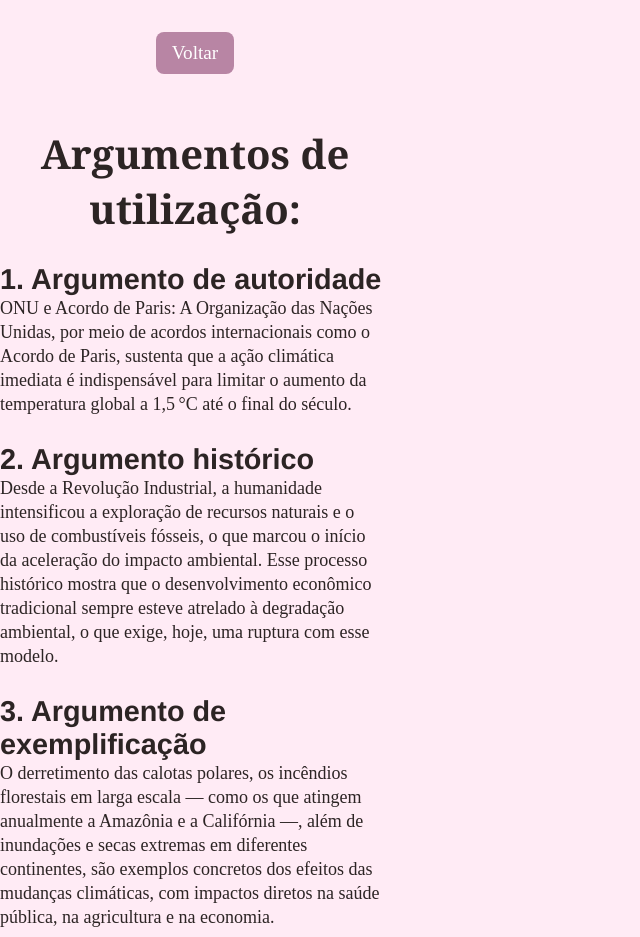
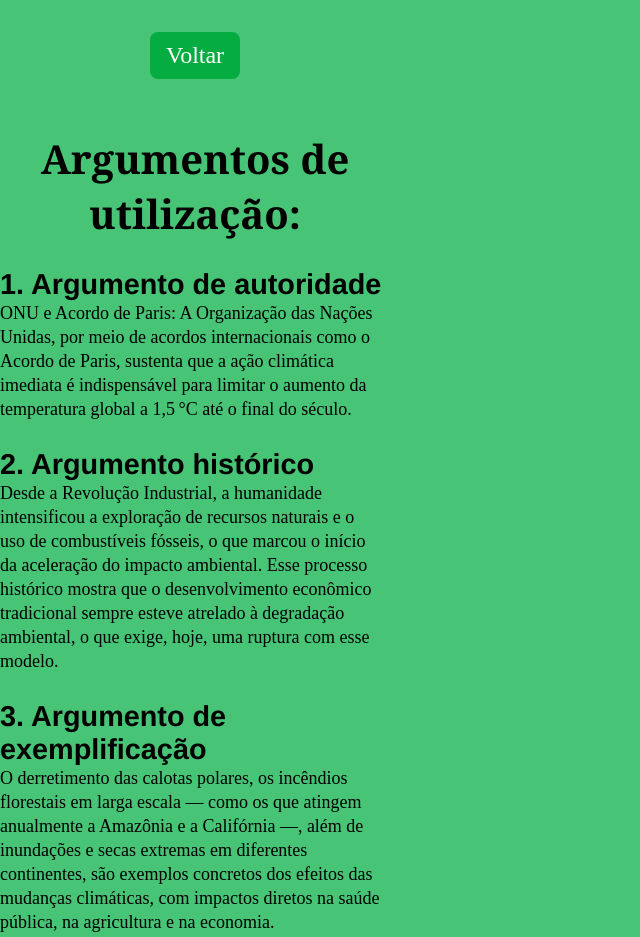
Before and after one commit to zm-julia/Site-Reda-o, a plain HTML site: page indexArguAmbiente.html in a window 1280 px wide. Shown: the top 937 px of the page, without its empty margins (0-640 px from the left). Drawn offline with Linux system fonts and the light colour scheme.

Commit message:
sexta versão

```diff
--- a/indexArguAmbiente.html
+++ b/indexArguAmbiente.html
@@ -14,7 +14,7 @@
         <br>
         <nav>
 
-            <a href="./indexEducacao.html">Voltar</a>
+            <a href="./indexAmbiente.html">Voltar</a>
             <br><br>
 
         </nav>
--- a/styleAmbiente.css
+++ b/styleAmbiente.css
@@ -4,7 +4,7 @@
 }
 
 body{
-    background-color: rgba(255, 227, 241, 0.712);
+    background-color: #47c475;
     font-family: 'Times New Roman', Times, serif;
     text-align: center;
     font-size: 1.5rem;
@@ -16,10 +16,10 @@ nav {
     margin-bottom: 20px;
   }
   nav a {
-    background-color: rgb(184, 133, 164);
+    background-color: #05ac42;
     text-decoration: none;
     color: white;
-    font-size: 1.2rem;
+    font-size: 1.5rem;
     margin: 5px;
     padding: 10px 16px;
     border-radius: 8px;
@@ -28,12 +28,12 @@ nav {
   }
 
   nav a:hover {
-    background-color: rgb(145, 98, 132);
+    background-color: #33ff7e;
   }
 
 h1{
     text-decoration: none;
-    color: rgb(44, 36, 36);
+    color: black;
     font-size: 3.0rem;
 
     text-align: center;
@@ -43,7 +43,7 @@ h1{
 
 p{
 
-    color: rgb(63, 54, 54);
+    color: black;
     font-size: 1.5rem;
     margin-right: 10px;
     text-align: center;
@@ -68,7 +68,7 @@ main{
     margin-bottom: 30px;
 }
 footer p{
-    color: rgb(0, 0, 0);
+    color: black;
     font-size: 1.0rem;
     margin-right: 10px;
     display: inline-flex;
--- a/styleArguAlimentar.css
+++ b/styleArguAlimentar.css
@@ -4,7 +4,7 @@
 }
 
 body{
-    background-color: rgba(255, 227, 241, 0.712);
+    background-color: #f9e4c6;
     font-family: 'Times New Roman', Times, serif;
     text-align: center;
     font-size: 1.5rem;
@@ -16,10 +16,10 @@ nav {
     margin-bottom: 20px;
   }
   nav a {
-    background-color: rgb(184, 133, 164);
+    background-color: #064674;
     text-decoration: none;
     color: white;
-    font-size: 1.2rem;
+    font-size: 1.5rem;
     margin: 5px;
     padding: 10px 16px;
     border-radius: 8px;
@@ -28,12 +28,12 @@ nav {
   }
 
   nav a:hover {
-    background-color: rgb(145, 98, 132);
+    background-color: #ff9d76;
   }
 
 h1{
     text-decoration: none;
-    color: rgb(44, 36, 36);
+    color: black;
     font-size: 2.5rem;
     text-align: center;
     font-family: Georgia, 'Times New Roman', Times, serif;
@@ -41,17 +41,16 @@ h1{
 
 h2{
     text-decoration: none;
-    color: rgb(44, 36, 36);
+    color: black;
     font-size: 1.8rem;
     text-align: left;
     font-family: 'Franklin Gothic Medium', 'Arial Narrow', Arial, sans-serif;
-
 }
 
 p{
 
 
-    color: rgb(44, 36, 36);
+    color: black;
     line-height: 1.5rem;
     font-size: 1.125rem;
     margin-right: 10px;
@@ -60,7 +59,7 @@ p{
 
 }
 footer p{
-    color: rgb(0, 0, 0);
+    color: black;
     font-size: 1.0rem;
     margin-right: 10px;
     display: inline-flex;
--- a/styleArguAmbiente.css
+++ b/styleArguAmbiente.css
@@ -4,7 +4,7 @@
 }
 
 body{
-    background-color: rgba(255, 227, 241, 0.712);
+    background-color: #47c475;
     font-family: 'Times New Roman', Times, serif;
     text-align: center;
     font-size: 1.5rem;
@@ -16,10 +16,10 @@ nav {
     margin-bottom: 20px;
   }
   nav a {
-    background-color: rgb(184, 133, 164);
+    background-color: #05ac42;
     text-decoration: none;
     color: white;
-    font-size: 1.2rem;
+    font-size: 1.5rem;
     margin: 5px;
     padding: 10px 16px;
     border-radius: 8px;
@@ -28,12 +28,12 @@ nav {
   }
 
   nav a:hover {
-    background-color: rgb(145, 98, 132);
+    background-color: #33ff7e;
   }
 
 h1{
     text-decoration: none;
-    color: rgb(44, 36, 36);
+    color: black;
     font-size: 2.5rem;
     text-align: center;
     font-family: Georgia, 'Times New Roman', Times, serif;
@@ -41,7 +41,7 @@ h1{
 
 h2{
     text-decoration: none;
-    color: rgb(44, 36, 36);
+    color: black;
     font-size: 1.8rem;
     text-align: left;
     font-family: 'Franklin Gothic Medium', 'Arial Narrow', Arial, sans-serif;
@@ -51,7 +51,7 @@ h2{
 p{
 
 
-    color: rgb(44, 36, 36);
+    color: black;
     line-height: 1.5rem;
     font-size: 1.125rem;
     margin-right: 10px;
@@ -60,7 +60,7 @@ p{
 
 }
 footer p{
-    color: rgb(0, 0, 0);
+    color: black;
     font-size: 1.0rem;
     margin-right: 10px;
     display: inline-flex;
--- a/styleArguCiberS.css
+++ b/styleArguCiberS.css
@@ -4,7 +4,7 @@
 }
 
 body{
-    background-color: rgba(255, 227, 241, 0.712);
+    background-color:  rgb(82, 108, 255);
     font-family: 'Times New Roman', Times, serif;
     text-align: center;
     font-size: 1.5rem;
@@ -16,10 +16,10 @@ nav {
     margin-bottom: 20px;
   }
   nav a {
-    background-color: rgb(184, 133, 164);
+    background-color: rgb(241, 241, 241);
     text-decoration: none;
-    color: white;
-    font-size: 1.2rem;
+    color:rgb(139, 139, 139);
+    font-size: 1.5rem;
     margin: 5px;
     padding: 10px 16px;
     border-radius: 8px;
@@ -28,12 +28,12 @@ nav {
   }
 
   nav a:hover {
-    background-color: rgb(145, 98, 132);
+    background-color: rgb(211, 209, 209);
   }
 
 h1{
     text-decoration: none;
-    color: rgb(44, 36, 36);
+    color: black;
     font-size: 2.5rem;
     text-align: center;
     font-family: Georgia, 'Times New Roman', Times, serif;
@@ -41,7 +41,7 @@ h1{
 
 h2{
     text-decoration: none;
-    color: rgb(44, 36, 36);
+    color: black;
     font-size: 1.8rem;
     text-align: left;
     font-family: 'Franklin Gothic Medium', 'Arial Narrow', Arial, sans-serif;
@@ -51,7 +51,7 @@ h2{
 p{
 
 
-    color: rgb(44, 36, 36);
+    color: black;
     line-height: 1.5rem;
     font-size: 1.125rem;
     margin-right: 10px;
--- a/styleArguCidadaniaC.css
+++ b/styleArguCidadaniaC.css
@@ -4,7 +4,7 @@
 }
 
 body{
-    background-color: rgba(255, 227, 241, 0.712);
+    background-color: #d8cca4;
     font-family: 'Times New Roman', Times, serif;
     text-align: center;
     font-size: 1.5rem;
@@ -16,10 +16,10 @@ nav {
     margin-bottom: 20px;
   }
   nav a {
-    background-color: rgb(184, 133, 164);
+    background-color: #e1a976;
     text-decoration: none;
-    color: white;
-    font-size: 1.2rem;
+    color: black;
+    font-size: 1.5rem;
     margin: 5px;
     padding: 10px 16px;
     border-radius: 8px;
@@ -28,12 +28,12 @@ nav {
   }
 
   nav a:hover {
-    background-color: rgb(145, 98, 132);
+    background-color: #ece1bc;
   }
 
 h1{
     text-decoration: none;
-    color: rgb(44, 36, 36);
+    color: black;
     font-size: 2.5rem;
     text-align: center;
     font-family: Georgia, 'Times New Roman', Times, serif;
@@ -41,7 +41,7 @@ h1{
 
 h2{
     text-decoration: none;
-    color: rgb(44, 36, 36);
+    color: black;
     font-size: 1.8rem;
     text-align: left;
     font-family: 'Franklin Gothic Medium', 'Arial Narrow', Arial, sans-serif;
@@ -51,7 +51,7 @@ h2{
 p{
 
 
-    color: rgb(44, 36, 36);
+    color: black;
     line-height: 1.5rem;
     font-size: 1.125rem;
     margin-right: 10px;
@@ -60,7 +60,7 @@ p{
 
 }
 footer p{
-    color: rgb(0, 0, 0);
+    color: black;
     font-size: 1.0rem;
     margin-right: 10px;
     display: inline-flex;
--- a/styleArguMeioAmbi.css
+++ b/styleArguMeioAmbi.css
@@ -16,7 +16,7 @@ nav {
     margin-bottom: 20px;
   }
   nav a {
-    background-color: rgb(184, 133, 164);
+    background-color: #d088fd;
     text-decoration: none;
     color: white;
     font-size: 1.2rem;
--- a/styleArguPluralidadeC.css
+++ b/styleArguPluralidadeC.css
@@ -4,7 +4,7 @@
 }
 
 body{
-    background-color: rgba(255, 227, 241, 0.712);
+    background-color: #faf4d6;
     font-family: 'Times New Roman', Times, serif;
     text-align: center;
     font-size: 1.5rem;
@@ -16,10 +16,10 @@ nav {
     margin-bottom: 20px;
   }
   nav a {
-    background-color: rgb(184, 133, 164);
+    background-color: #004aad;
     text-decoration: none;
     color: white;
-    font-size: 1.2rem;
+    font-size: 1.5rem;
     margin: 5px;
     padding: 10px 16px;
     border-radius: 8px;
@@ -28,12 +28,12 @@ nav {
   }
 
   nav a:hover {
-    background-color: rgb(145, 98, 132);
+    background-color: #76acf3;
   }
 
 h1{
     text-decoration: none;
-    color: rgb(44, 36, 36);
+    color: black;
     font-size: 2.5rem;
     text-align: center;
     font-family: Georgia, 'Times New Roman', Times, serif;
@@ -41,7 +41,7 @@ h1{
 
 h2{
     text-decoration: none;
-    color: rgb(44, 36, 36);
+    color: black;
     font-size: 1.8rem;
     text-align: left;
     font-family: 'Franklin Gothic Medium', 'Arial Narrow', Arial, sans-serif;
@@ -51,7 +51,7 @@ h2{
 p{
 
 
-    color: rgb(44, 36, 36);
+    color: black;
     line-height: 1.5rem;
     font-size: 1.125rem;
     margin-right: 10px;
@@ -60,7 +60,7 @@ p{
 
 }
 footer p{
-    color: rgb(0, 0, 0);
+    color: black;
     font-size: 1.0rem;
     margin-right: 10px;
     display: inline-flex;
--- a/styleArguSaude.css
+++ b/styleArguSaude.css
@@ -4,7 +4,7 @@
 }
 
 body{
-    background-color: rgba(255, 227, 241, 0.712);
+    background-color:  #ffffff;;
     font-family: 'Times New Roman', Times, serif;
     text-align: center;
     font-size: 1.5rem;
@@ -16,10 +16,10 @@ nav {
     margin-bottom: 20px;
   }
   nav a {
-    background-color: rgb(184, 133, 164);
+    background-color: #004aad;
     text-decoration: none;
     color: white;
-    font-size: 1.2rem;
+    font-size: 1.5rem;
     margin: 5px;
     padding: 10px 16px;
     border-radius: 8px;
@@ -28,12 +28,12 @@ nav {
   }
 
   nav a:hover {
-    background-color: rgb(145, 98, 132);
+    background-color: #76acf3;
   }
 
 h1{
     text-decoration: none;
-    color: rgb(44, 36, 36);
+    color: black;
     font-size: 2.5rem;
     text-align: center;
     font-family: Georgia, 'Times New Roman', Times, serif;
@@ -41,7 +41,7 @@ h1{
 
 h2{
     text-decoration: none;
-    color: rgb(44, 36, 36);
+    color: black;
     font-size: 1.8rem;
     text-align: left;
     font-family: 'Franklin Gothic Medium', 'Arial Narrow', Arial, sans-serif;
@@ -51,7 +51,7 @@ h2{
 p{
 
 
-    color: rgb(44, 36, 36);
+    color: black;
     line-height: 1.5rem;
     font-size: 1.125rem;
     margin-right: 10px;
@@ -60,7 +60,7 @@ p{
 
 }
 footer p{
-    color: rgb(0, 0, 0);
+    color: black;
     font-size: 1.0rem;
     margin-right: 10px;
     display: inline-flex;
--- a/styleArguTransito.css
+++ b/styleArguTransito.css
@@ -4,7 +4,7 @@
 }
 
 body{
-    background-color: rgba(255, 227, 241, 0.712);
+    background-color: #f8e567;;
     font-family: 'Times New Roman', Times, serif;
     text-align: center;
     font-size: 1.5rem;
@@ -16,10 +16,10 @@ nav {
     margin-bottom: 20px;
   }
   nav a {
-    background-color: rgb(184, 133, 164);
+    background-color: #ff5757;
     text-decoration: none;
-    color: white;
-    font-size: 1.2rem;
+    color: black;
+    font-size: 1.5rem;
     margin: 5px;
     padding: 10px 16px;
     border-radius: 8px;
@@ -28,12 +28,12 @@ nav {
   }
 
   nav a:hover {
-    background-color: rgb(145, 98, 132);
+    background-color: #ff8787;;
   }
 
 h1{
     text-decoration: none;
-    color: rgb(44, 36, 36);
+    color: black;
     font-size: 2.5rem;
     text-align: center;
     font-family: Georgia, 'Times New Roman', Times, serif;
@@ -41,7 +41,7 @@ h1{
 
 h2{
     text-decoration: none;
-    color: rgb(44, 36, 36);
+    color: black;
     font-size: 1.8rem;
     text-align: left;
     font-family: 'Franklin Gothic Medium', 'Arial Narrow', Arial, sans-serif;
@@ -51,7 +51,7 @@ h2{
 p{
 
 
-    color: rgb(44, 36, 36);
+    color: black;
     line-height: 1.5rem;
     font-size: 1.125rem;
     margin-right: 10px;
@@ -60,7 +60,7 @@ p{
 
 }
 footer p{
-    color: rgb(0, 0, 0);
+    color: black;
     font-size: 1.0rem;
     margin-right: 10px;
     display: inline-flex;
--- a/styleCiberSegu.css
+++ b/styleCiberSegu.css
@@ -16,9 +16,9 @@ nav {
     margin-bottom: 20px;
   }
   nav a {
-    background-color: rgb(168, 168, 168);
+    background-color: rgb(241, 241, 241);
     text-decoration: none;
-    color: white;
+    color: rgb(139, 139, 139);
     font-size: 1.2rem;
     margin: 5px;
     padding: 10px 16px;
@@ -28,13 +28,13 @@ nav {
   }
 
   nav a:hover {
-    background-color: rgb(145, 98, 132);
+    background-color:rgb(211, 209, 209);
   }
 
 
 p{
 
-    color: rgb(63, 54, 54);
+    color: black;
     font-size: 1.4rem;
     margin-right: 10px;
     text-align: center;
--- a/styleCidadaniaC.css
+++ b/styleCidadaniaC.css
@@ -4,7 +4,7 @@
 }
 
 body{
-    background-color: rgba(255, 227, 241, 0.712);
+    background-color: #d8cca4;
     font-family: 'Times New Roman', Times, serif;
     text-align: center;
     font-size: 1.5rem;
@@ -16,10 +16,10 @@ nav {
     margin-bottom: 20px;
   }
   nav a {
-    background-color: rgb(184, 133, 164);
+    background-color: #e1a976;
     text-decoration: none;
-    color: white;
-    font-size: 1.2rem;
+    color: black;
+    font-size: 1.5rem;
     margin: 5px;
     padding: 10px 16px;
     border-radius: 8px;
@@ -28,12 +28,12 @@ nav {
   }
 
   nav a:hover {
-    background-color: rgb(145, 98, 132);
+    background-color: #ece1bc;
   }
 
 h1{
     text-decoration: none;
-    color: rgb(44, 36, 36);
+    color: black;
     font-size: 3.0rem;
 
     text-align: center;
@@ -43,7 +43,7 @@ h1{
 
 p{
 
-    color: rgb(63, 54, 54);
+    color: black;
     font-size: 1.5rem;
     margin-right: 10px;
     text-align: center;
@@ -68,7 +68,7 @@ main{
     margin-bottom: 30px;
 }
 footer p{
-    color: rgb(0, 0, 0);
+    color: black;
     font-size: 1.0rem;
     margin-right: 10px;
     display: inline-flex;
--- a/styleEduAlimentar.css
+++ b/styleEduAlimentar.css
@@ -4,7 +4,7 @@
 }
 
 body{
-    background-color: rgba(255, 227, 241, 0.712);
+    background-color: #f9e4c6;
     font-family: 'Times New Roman', Times, serif;
     text-align: center;
     font-size: 1.5rem;
@@ -16,10 +16,10 @@ nav {
     margin-bottom: 20px;
   }
   nav a {
-    background-color: rgb(184, 133, 164);
+    background-color: #064674;
     text-decoration: none;
     color: white;
-    font-size: 1.2rem;
+    font-size: 1.5rem;
     margin: 5px;
     padding: 10px 16px;
     border-radius: 8px;
@@ -28,12 +28,12 @@ nav {
   }
 
   nav a:hover {
-    background-color: rgb(145, 98, 132);
+    background-color: #ff9d76;
   }
 
 h1{
     text-decoration: none;
-    color: rgb(44, 36, 36);
+    color: black;
     font-size: 3.0rem;
 
     text-align: center;
@@ -43,7 +43,7 @@ h1{
 
 p{
 
-    color: rgb(63, 54, 54);
+    color: black;
     font-size: 1.5rem;
     margin-right: 10px;
     text-align: center;
@@ -68,7 +68,7 @@ main{
     margin-bottom: 30px;
 }
 footer p{
-    color: rgb(0, 0, 0);
+    color: black;
     font-size: 1.0rem;
     margin-right: 10px;
     display: inline-flex;
--- a/styleEduTransito.css
+++ b/styleEduTransito.css
@@ -4,7 +4,7 @@
 }
 
 body{
-    background-color: rgba(255, 227, 241, 0.712);
+    background-color: #f8e567;;
     font-family: 'Times New Roman', Times, serif;
     text-align: center;
     font-size: 1.5rem;
@@ -16,10 +16,10 @@ nav {
     margin-bottom: 20px;
   }
   nav a {
-    background-color: rgb(184, 133, 164);
+    background-color: #ff5757;
     text-decoration: none;
-    color: white;
-    font-size: 1.2rem;
+    color: black;
+    font-size: 1.5rem;
     margin: 5px;
     padding: 10px 16px;
     border-radius: 8px;
@@ -28,12 +28,12 @@ nav {
   }
 
   nav a:hover {
-    background-color: rgb(145, 98, 132);
+    background-color: #ff8787;;
   }
 
 h1{
     text-decoration: none;
-    color: rgb(44, 36, 36);
+    color: black;
     font-size: 3.0rem;
 
     text-align: center;
@@ -43,7 +43,7 @@ h1{
 
 p{
 
-    color: rgb(63, 54, 54);
+    color: black;
     font-size: 1.5rem;
     margin-right: 10px;
     text-align: center;
@@ -68,7 +68,7 @@ main{
     margin-bottom: 30px;
 }
 footer p{
-    color: rgb(0, 0, 0);
+    color: black;
     font-size: 1.0rem;
     margin-right: 10px;
     display: inline-flex;
--- a/styleMeioAmbiente.css
+++ b/styleMeioAmbiente.css
@@ -16,7 +16,7 @@ nav {
     margin-bottom: 20px;
   }
   nav a {
-    background-color: rgb(184, 133, 164);
+    background-color: #d088fd;
     text-decoration: none;
     color: white;
     font-size: 1.2rem;
--- a/stylePluralidadeC.css
+++ b/stylePluralidadeC.css
@@ -4,7 +4,7 @@
 }
 
 body{
-    background-color: rgba(255, 227, 241, 0.712);
+    background-color: #faf4d6;
     font-family: 'Times New Roman', Times, serif;
     text-align: center;
     font-size: 1.5rem;
@@ -16,10 +16,10 @@ nav {
     margin-bottom: 20px;
   }
   nav a {
-    background-color: rgb(184, 133, 164);
+    background-color: #004aad;
     text-decoration: none;
     color: white;
-    font-size: 1.2rem;
+    font-size: 1.5rem;
     margin: 5px;
     padding: 10px 16px;
     border-radius: 8px;
@@ -28,12 +28,12 @@ nav {
   }
 
   nav a:hover {
-    background-color: rgb(145, 98, 132);
+    background-color: #76acf3;
   }
 
 h1{
     text-decoration: none;
-    color: rgb(44, 36, 36);
+    color: black;
     font-size: 3.0rem;
 
     text-align: center;
@@ -43,7 +43,7 @@ h1{
 
 p{
 
-    color: rgb(63, 54, 54);
+    color: black;
     font-size: 1.5rem;
     margin-right: 10px;
     text-align: center;
@@ -68,7 +68,7 @@ main{
     margin-bottom: 30px;
 }
 footer p{
-    color: rgb(0, 0, 0);
+    color: black;
     font-size: 1.0rem;
     margin-right: 10px;
     display: inline-flex;
--- a/styleSaude.css
+++ b/styleSaude.css
@@ -4,7 +4,7 @@
 }
 
 body{
-    background-color: rgba(255, 227, 241, 0.712);
+    background-color: #ffffff;
     font-family: 'Times New Roman', Times, serif;
     text-align: center;
     font-size: 1.5rem;
@@ -16,10 +16,10 @@ nav {
     margin-bottom: 20px;
   }
   nav a {
-    background-color: rgb(184, 133, 164);
+    background-color: #004aad;
     text-decoration: none;
     color: white;
-    font-size: 1.2rem;
+    font-size: 1.5rem;
     margin: 5px;
     padding: 10px 16px;
     border-radius: 8px;
@@ -28,12 +28,12 @@ nav {
   }
 
   nav a:hover {
-    background-color: rgb(145, 98, 132);
+    background-color: #76acf3;
   }
 
 h1{
     text-decoration: none;
-    color: rgb(44, 36, 36);
+    color: black;
     font-size: 3.0rem;
 
     text-align: center;
@@ -43,7 +43,7 @@ h1{
 
 p{
 
-    color: rgb(63, 54, 54);
+    color: black;
     font-size: 1.5rem;
     margin-right: 10px;
     text-align: center;
@@ -68,7 +68,7 @@ main{
     margin-bottom: 30px;
 }
 footer p{
-    color: rgb(0, 0, 0);
+    color: black;
     font-size: 1.0rem;
     margin-right: 10px;
     display: inline-flex;
--- a/styletemas.css
+++ b/styletemas.css
@@ -5,7 +5,7 @@
 }
 
 body {
-    background: linear-gradient(to bottom, #f9f9f9, #eaeaea);
+    background-color: #eaeaea;
     color: #333;
     font-family: Arial, sans-serif;
     width: 390px;
```
Also changed, not shown: img_educacao.png (deleted).
